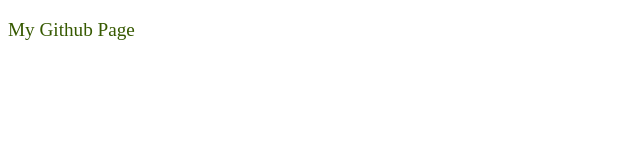
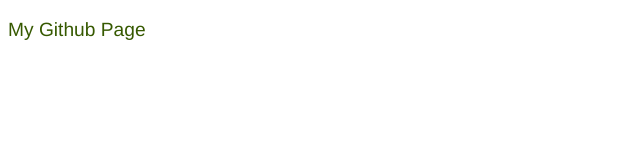
Before and after one commit to roberttomczak/roberttomczak.github.com, a plain HTML site: page index.html in a window 1280 px wide. Shown: the full height of the page, 0-640 px from the left. Drawn offline with Linux system fonts and the light colour scheme.

Commit message:
Dodany font-family

```diff
--- a/style.css
+++ b/style.css
@@ -1,5 +1,6 @@
 #tytul {
 color: #365900;
+font-family: helvetica, arial, sans-serif;
 font-size: 120%;
 
 }
```
